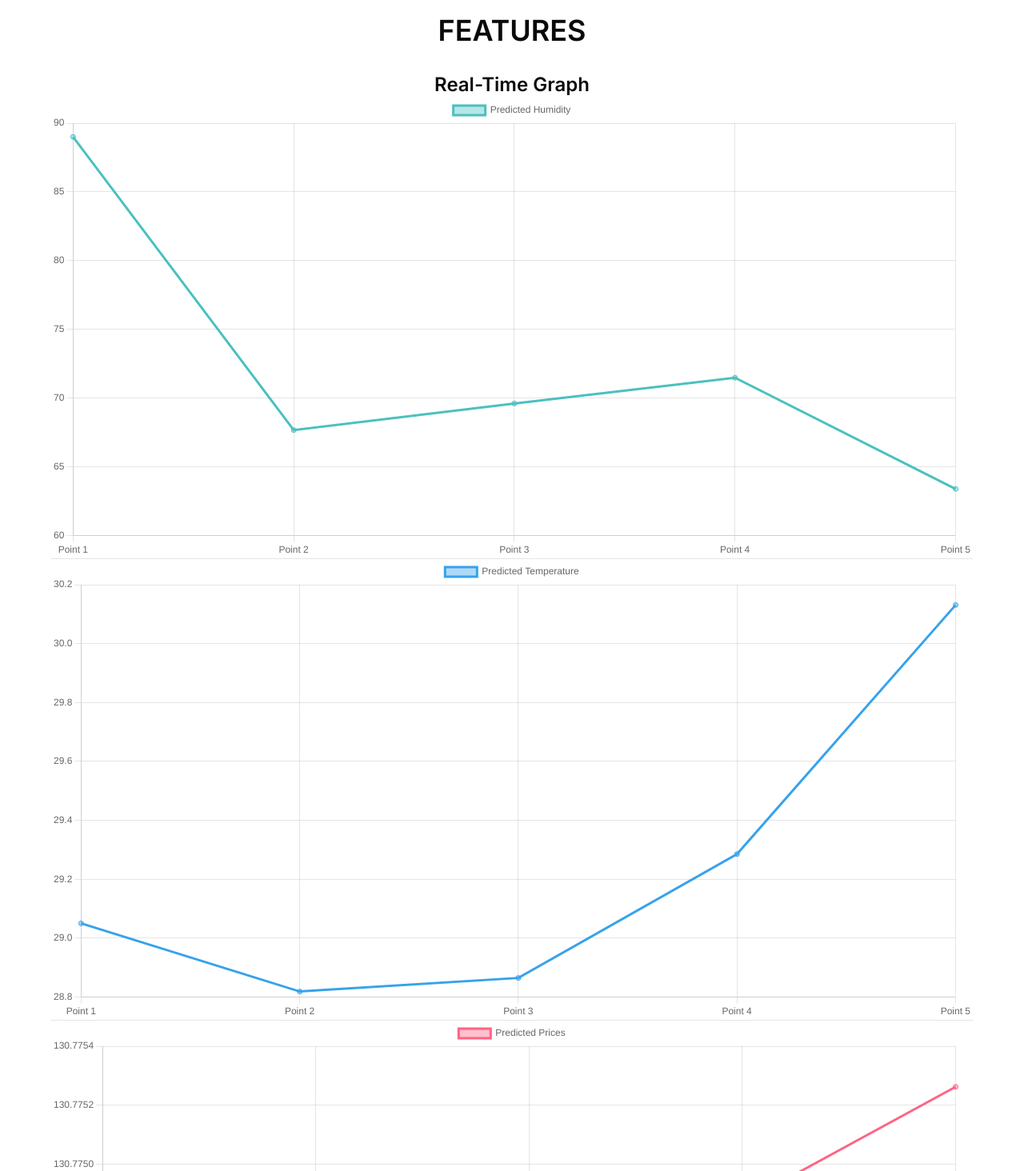
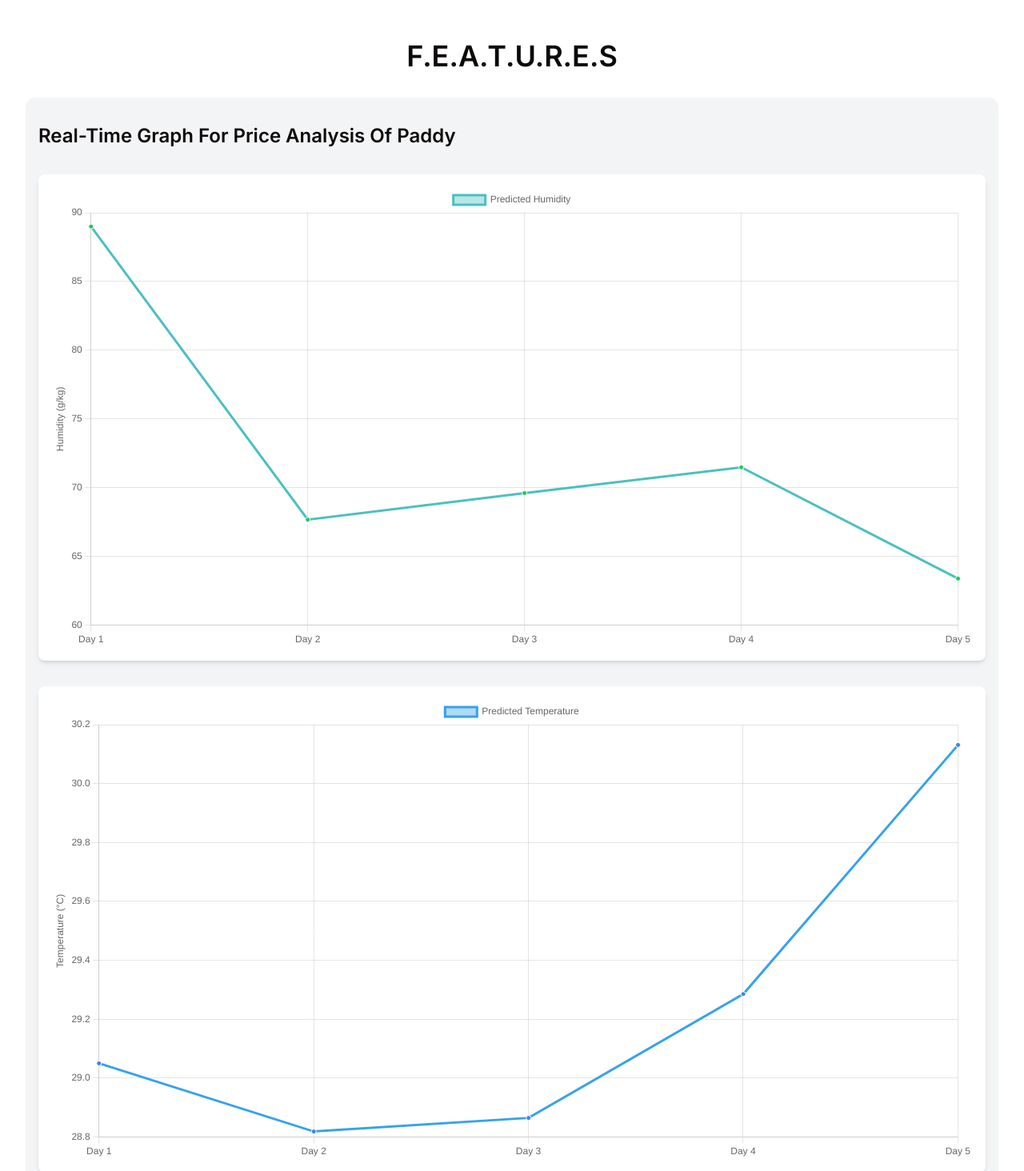
Before and after one commit to abhinav2805-ux/pulse, a Next.js app in the folder client/: page /features in a window 1280 px wide. Shown: the part 46-1510 px from the top of the page at 80% size. Built offline with nearby package versions, Linux system fonts and the light colour scheme.

Commit message:
chore: readability of graphs

```diff
--- a/client/src/app/(app)/features/page.tsx
+++ b/client/src/app/(app)/features/page.tsx
@@ -3,8 +3,8 @@ import React from 'react'
 import RealTimeGraph from '../../../components/Graph'
 function Features() {
   return (
-    <div className='w-full h-[75%] mt-16 '>
-      <h1 className='font-semibold text-center text-4xl'>FEATURES</h1>
+    <div className='w-full h-[75%] mt-16 py-8 px-8 space-y-8'>
+      <h1 className='font-semibold text-center scroll-m-20 text-4xl '>F.E.A.T.U.R.E.S</h1>
       <RealTimeGraph/>
     </div>
   )
--- a/client/src/app/page.tsx
+++ b/client/src/app/page.tsx
@@ -1,14 +1,12 @@
 import Features from "@/components/Features";
-import Image from "next/image";
 import {MarqueeDemo} from "@/components/homeScreenSlideShow"
 import FAQ from "@/components/FAQ";
-
 
 export default function Home() {
   return (
     <div className="min-h-screen py-16 flex flex-col px-8 rounded-xl">
+      <Features/>
       <MarqueeDemo/>
-      <Features/>
       <FAQ/>
     </div>
   );
--- a/client/src/components/FAQ.tsx
+++ b/client/src/components/FAQ.tsx
@@ -10,7 +10,7 @@ import { Separator } from './ui/separator'
 function FAQ() {
   return (
     <div className='flex flex-col justify-evenly items-center space-y-8 py-8'>
-        <h1 className='text-5xl font-semibold w-[50%] text-zinc-500'>Frequently Asked Questions</h1>
+        <h1 className='text-3xl md:text-5xl font-semibold w-[50%] text-zinc-500 '>Frequently Asked Questions</h1>
         <Separator className='w-[75%] font-bold'/>
         <Accordion type="single" collapsible className="w-[75%]">
             <AccordionItem value="item-1">
--- a/client/src/components/Features.tsx
+++ b/client/src/components/Features.tsx
@@ -5,11 +5,8 @@ import FeaturedCard from './FeaturedCard'
 function Features() {
   return (
     <div>
-    <FeaturedCard direction='0'></FeaturedCard>
-    <FeaturedCard direction='1'></FeaturedCard>
-    <FeaturedCard direction='0'></FeaturedCard>
-    <FeaturedCard direction='1'></FeaturedCard>
-
+      <FeaturedCard direction='0'></FeaturedCard>
+      <FeaturedCard direction='1'></FeaturedCard>
     </div>
   )
 }
--- a/client/src/components/Graph.tsx
+++ b/client/src/components/Graph.tsx
@@ -1,4 +1,4 @@
-"use client"
+"use client";
 import React, { useEffect, useState } from 'react';
 import { Line } from 'react-chartjs-2';
 import {
@@ -12,9 +12,7 @@ import {
     Legend,
 } from 'chart.js';
 import Data from "@/constants/testData";
-import { Separator } from './ui/separator';
 
-// Register the components with Chart.js
 ChartJS.register(
     CategoryScale,
     LinearScale,
@@ -47,7 +45,7 @@ const RealTimeGraph: React.FC = () => {
     }, [currentIndex]);
 
     const humidity = {
-        labels: humidityData.map((_, index) => `Point ${index + 1}`),
+        labels: humidityData.map((_, index) => `Day ${index + 1}`),
         datasets: [
             {
                 label: 'Predicted Humidity',
@@ -55,12 +53,16 @@ const RealTimeGraph: React.FC = () => {
                 fill: false,
                 backgroundColor: 'rgba(75,192,192,0.4)',
                 borderColor: 'rgba(75,192,192,1)',
+                pointBackgroundColor: '#22c55e',
+                pointBorderColor: '#fff',
+                pointHoverBackgroundColor: '#fff',
+                pointHoverBorderColor:' #22c55e',
             },
         ],
     };
 
     const temp = {
-        labels: temperatureData.map((_, index) => `Point ${index + 1}`),
+        labels: temperatureData.map((_, index) => `Day ${index + 1}`),
         datasets: [
             {
                 label: 'Predicted Temperature',
@@ -68,12 +70,16 @@ const RealTimeGraph: React.FC = () => {
                 fill: false,
                 backgroundColor: 'rgba(54,162,235,0.4)',
                 borderColor: 'rgba(54,162,235,1)',
+                pointBackgroundColor: '#3b82f6',
+                pointBorderColor: '#fff',
+                pointHoverBackgroundColor: '#fff',
+                pointHoverBorderColor: '#3b82f6',
             },
         ],
     };
 
     const price = {
-        labels: pricesData.map((_, index) => `Point ${index + 1}`),
+        labels: pricesData.map((_, index) => `Day ${index + 1}`),
         datasets: [
             {
                 label: 'Predicted Prices',
@@ -81,18 +87,59 @@ const RealTimeGraph: React.FC = () => {
                 fill: false,
                 backgroundColor: 'rgba(255,99,132,0.4)',
                 borderColor: 'rgba(255,99,132,1)',
+                pointBackgroundColor: '#eab308',
+                pointBorderColor: '#fff',
+                pointHoverBackgroundColor: '#fff',
+                pointHoverBorderColor: '#eab308',
             },
         ],
     };
 
+    const optionsHumidity = {
+        scales: {
+            y: {
+                title: {
+                    display: true,
+                    text: 'Humidity (g/kg)',
+                },
+            },
+        },
+    };
+
+    const optionsTemp = {
+        scales: {
+            y: {
+                title: {
+                    display: true,
+                    text: 'Temperature (°C)',
+                },
+            },
+        },
+    };
+
+    const optionsPrice = {
+        scales: {
+            y: {
+                title: {
+                    display: true,
+                    text: 'Price (Rupees)',
+                },
+            },
+        },
+    };
+
     return (
-        <div className='mx-auto my-auto px-16 py-8'>
-            <h2 className='text-center text-2xl font-semibold'>Real-Time Graph</h2>
-                <Line  data={humidity} />
-                <Separator/>
-                <Line data={temp} />
-                <Separator/>
-                <Line data={price} />
+        <div className='mx-auto my-auto px-4 py-8 flex flex-col gap-8 bg-gray-100 rounded-xl'>
+            <h2 className='text-left text-2xl font-semibold'>Real-Time Graph For Price Analysis Of Paddy</h2>
+                <div className='bg-white p-4 rounded-lg shadow-md'>
+                    <Line data={humidity} options={optionsHumidity} />
+                </div>
+                <div className='bg-white p-4 rounded-lg shadow-md'>
+                    <Line data={temp} options={optionsTemp} />
+                </div>
+                <div className='bg-white p-4 rounded-lg shadow-md'>
+                    <Line data={price} options={optionsPrice} />
+                </div>
         </div>
     );
 };
--- /dev/null
+++ b/client/src/components/magicui/hyper-text.tsx
@@ -0,0 +1,89 @@
+"use client";
+
+import { useEffect, useRef, useState } from "react";
+import { AnimatePresence, motion, Variants } from "framer-motion";
+
+import { cn } from "@/lib/utils";
+
+interface HyperTextProps {
+  text: string;
+  duration?: number;
+  framerProps?: Variants;
+  className?: string;
+  animateOnLoad?: boolean;
+}
+
+const alphabets = "ABCDEFGHIJKLMNOPQRSTUVWXYZ".split("");
+
+const getRandomInt = (max: number) => Math.floor(Math.random() * max);
+
+export default function HyperText({
+  text,
+  duration = 800,
+  framerProps = {
+    initial: { opacity: 0, y: -10 },
+    animate: { opacity: 1, y: 0 },
+    exit: { opacity: 0, y: 3 },
+  },
+  className,
+  animateOnLoad = true,
+}: HyperTextProps) {
+  const [displayText, setDisplayText] = useState(text.split(""));
+  const [trigger, setTrigger] = useState(false);
+  const interations = useRef(0);
+  const isFirstRender = useRef(true);
+
+  const triggerAnimation = () => {
+    interations.current = 0;
+    setTrigger(true);
+  };
+
+  useEffect(() => {
+    const interval = setInterval(
+      () => {
+        if (!animateOnLoad && isFirstRender.current) {
+          clearInterval(interval);
+          isFirstRender.current = false;
+          return;
+        }
+        if (interations.current < text.length) {
+          setDisplayText((t) =>
+            t.map((l, i) =>
+              l === " "
+                ? l
+                : i <= interations.current
+                  ? text[i]
+                  : alphabets[getRandomInt(26)],
+            ),
+          );
+          interations.current = interations.current + 0.1;
+        } else {
+          setTrigger(false);
+          clearInterval(interval);
+        }
+      },
+      duration / (text.length * 10),
+    );
+    // Clean up interval on unmount
+    return () => clearInterval(interval);
+  }, [text, duration, trigger, animateOnLoad]);
+
+  return (
+    <div
+      className="overflow-hidden py-2 flex cursor-default scale-100"
+      onMouseEnter={triggerAnimation}
+    >
+      <AnimatePresence mode="wait">
+        {displayText.map((letter, i) => (
+          <motion.h1
+            key={i}
+            className={cn("font-mono", letter === " " ? "w-3" : "", className)}
+            {...framerProps}
+          >
+            {letter.toUpperCase()}
+          </motion.h1>
+        ))}
+      </AnimatePresence>
+    </div>
+  );
+}
```
Also changed, not shown: client/public/logo.png (added).
